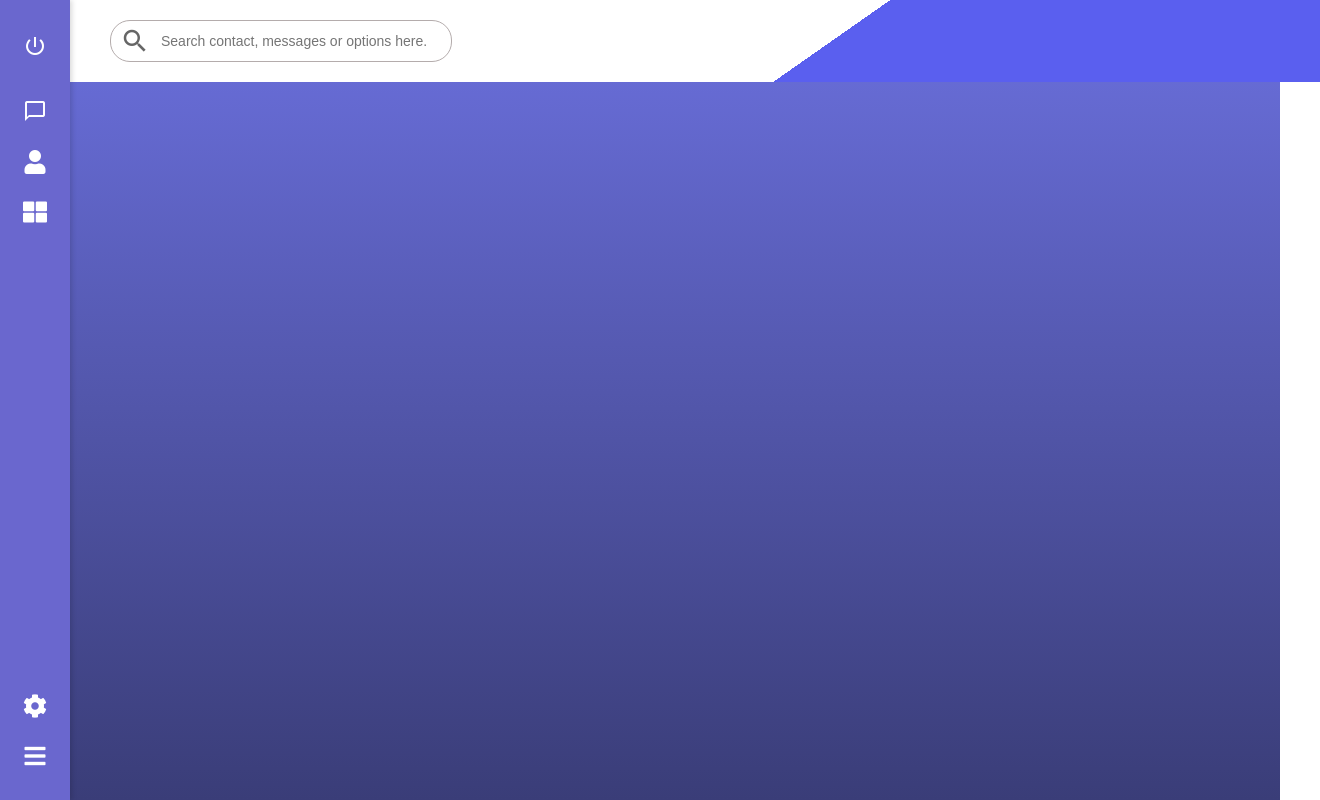
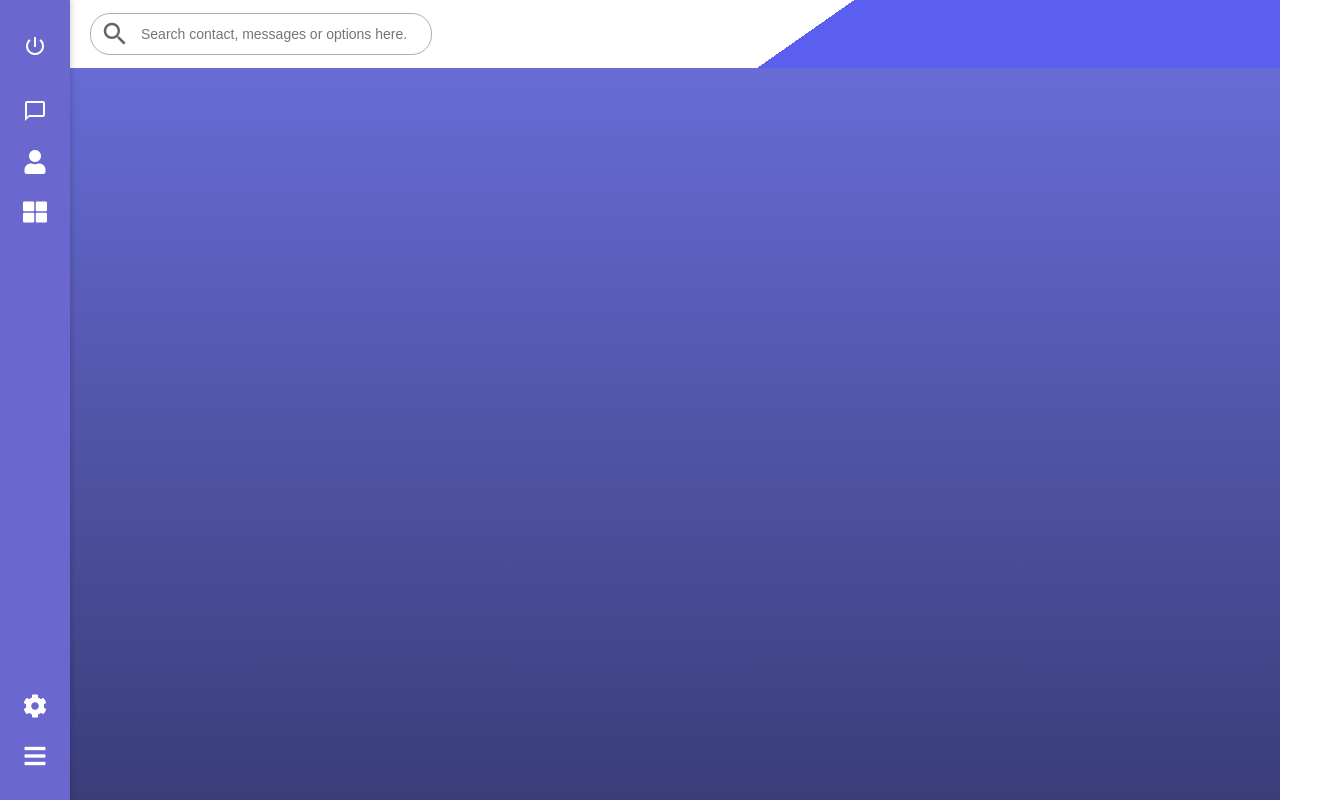
Before and after one commit to rcajazeira/ChatAppUI_Design, a website built with Vite: page index.html in a window 1280 px wide. Shown: the whole page, 1320 px wide, since content can reach past the window. Built offline with nearby package versions, Linux system fonts and the light colour scheme.

Commit message:
Ajuste do barramento

```diff
--- a/style.css
+++ b/style.css
@@ -115,6 +115,7 @@ main {
   background: linear-gradient(145deg, white 60%, #5a5fef 40%);
   padding: 20px;
   display: flex;
+  padding: 13px 0;
 }
 
 .input-container {
```
